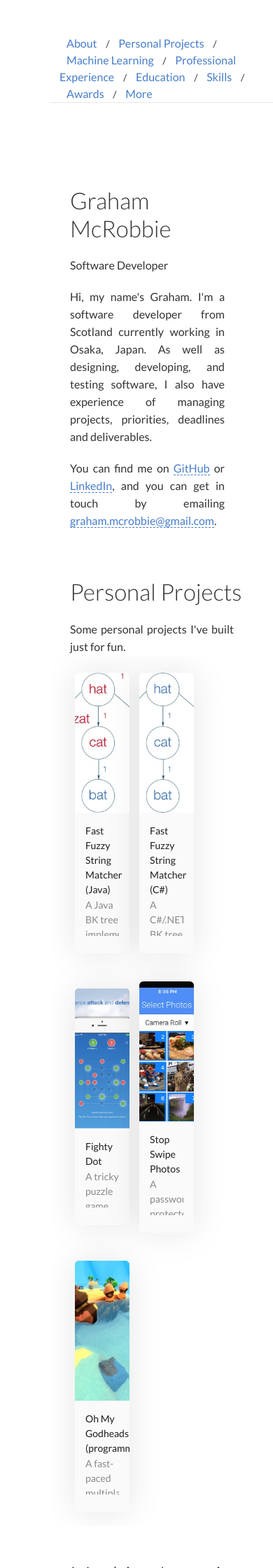
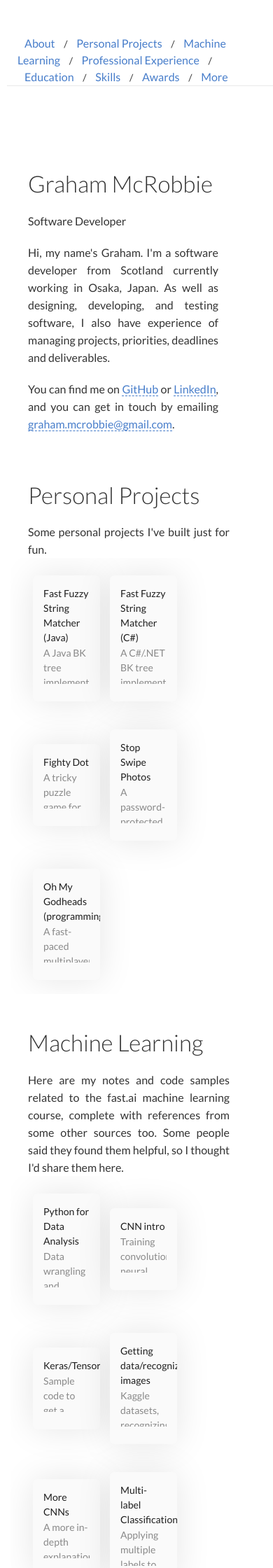
Before and after one commit to pekoto-zz/pekoto.github.io, a Jekyll site: the page built from index.md, in a window 390 px wide. Shown: the top 2240 px of the page at 70% size. Built offline with Jekyll 4.4.1, drawn with Linux system fonts in a browser that asks for light colours.

Commit message:
Mobile CSS tweaks

```diff
--- a/assets/main.scss
+++ b/assets/main.scss
@@ -156,6 +156,12 @@ img.company-logo {
   line-height: 25px;
 }
 
+@media (max-width:800px) {
+  .container {
+    margin-left: 10px;
+  }
+}
+
 .skills h1 {
   font-size: 33px;
   font-weight: 300
@@ -292,7 +298,7 @@ img.company-logo {
   overflow: hidden;
   justify-content: flex-start;
   align-items: center;
-  flex-wrap: wrap
+  flex-wrap: wrap;
 }
 
 .card {
@@ -331,7 +337,7 @@ img.company-logo {
   object-fit: cover;
   width: 100%;
   height: 100%;
-  border-style: none
+  border-style: none;
 }
 
 .card .description {
@@ -368,6 +374,24 @@ img.company-logo {
   font-size: 12px;
   color: #000;
   background: none
+}
+
+@media (max-width:1265px) {
+  .card {
+    width: 23%
+  }
+}
+
+@media (max-width:900px) {
+  .card {
+    width: 30%
+  }
+}
+
+@media (max-width:800px) {
+  .cards .cover{
+    height: 0px;
+  }
 }
 
 .site-footer {
@@ -419,18 +443,6 @@ img.company-logo {
   font-size: 16px;
 }
 
-@media (max-width:1265px) {
-  .card {
-    width: 23%
-  }
-}
-
-@media (max-width:900px) {
-  .card {
-    width: 30%
-  }
-}
-
 p {
   font-size: 16px;
   line-height: 25px;
```
